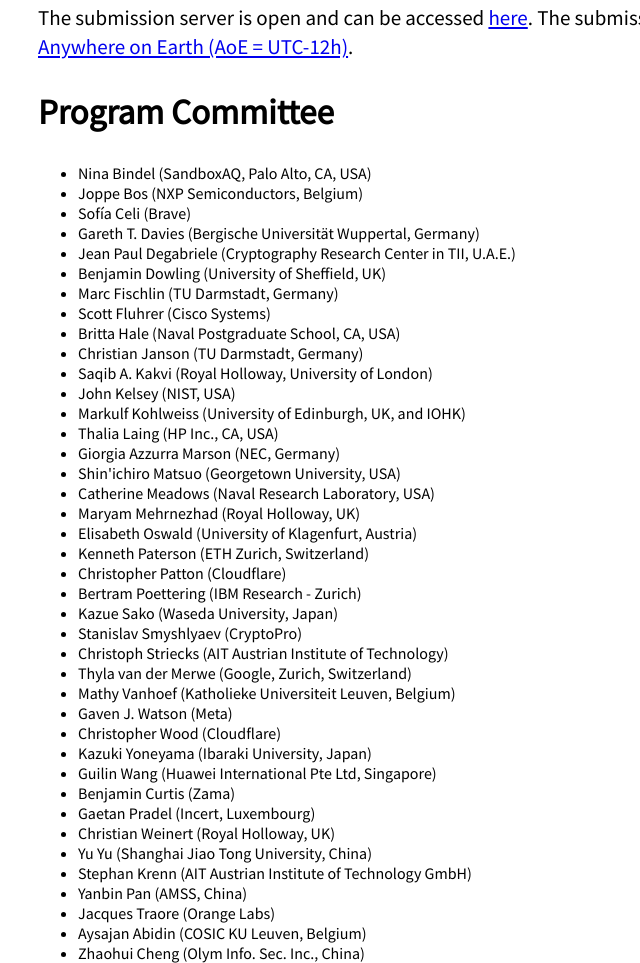
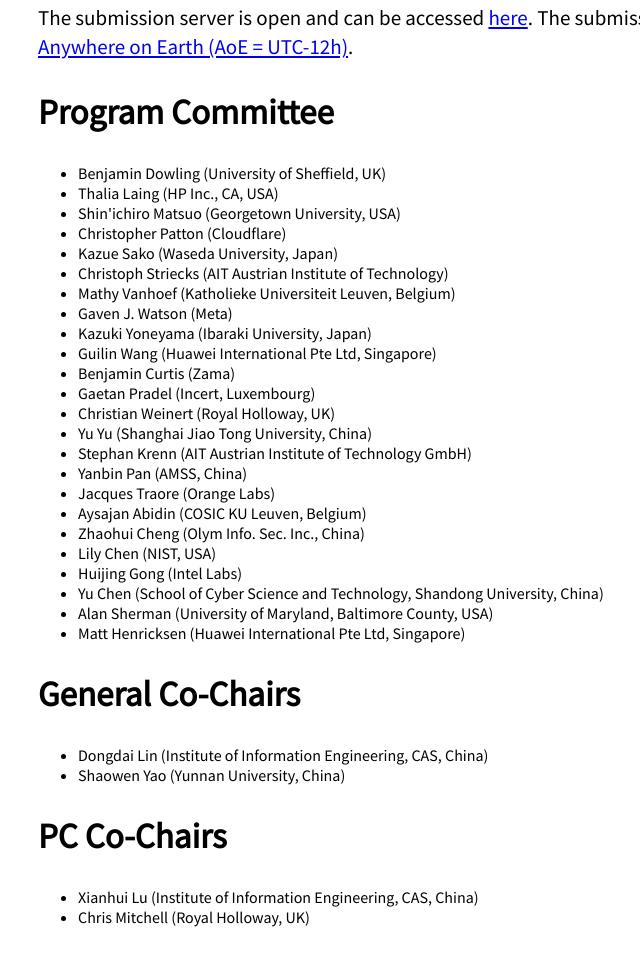
Before and after one commit to ssresearch24/ssresearch24.github.io, a plain HTML site: page cfp.html in a window 1280 px wide. Shown: the part 2234-3197 px from the top of the page, without its empty margins (90-730 px from the left). Drawn offline with Linux system fonts and the light colour scheme.

Commit message:
Update cfp.html

```diff
--- a/cfp.html
+++ b/cfp.html
@@ -118,35 +118,14 @@ The submission server is open and can be accessed <a href="http://www.easychair.
 <h2>Program Committee</h2>
 
 <ul>
-<li>Nina Bindel (SandboxAQ, Palo Alto, CA, USA)                            </li>
-<li>Joppe Bos (NXP Semiconductors, Belgium)                                </li>
-<li>Sofía Celi (Brave)                                                     </li>
-<li>Gareth T. Davies (Bergische Universität Wuppertal, Germany)            </li>
-<li>Jean Paul Degabriele (Cryptography Research Center in TII, U.A.E.)     </li>
 <li>Benjamin Dowling (University of Sheffield, UK)                         </li>
-<li>Marc Fischlin (TU Darmstadt, Germany)                                  </li>
-<li>Scott Fluhrer (Cisco Systems)                                          </li>
-<li>Britta Hale (Naval Postgraduate School, CA, USA)                       </li>
-<li>Christian Janson (TU Darmstadt, Germany)                               </li>
-<li>Saqib A. Kakvi (Royal Holloway, University of London)                  </li>
-<li>John Kelsey (NIST, USA)                                                </li>
-<li>Markulf Kohlweiss (University of Edinburgh, UK, and IOHK)              </li>
 <li>Thalia Laing (HP Inc., CA, USA)                                        </li>
-<li>Giorgia Azzurra Marson (NEC, Germany)                                  </li>
 <li>Shin'ichiro Matsuo (Georgetown University, USA)                        </li>
-<li>Catherine Meadows (Naval Research Laboratory, USA)                     </li>
-<li>Maryam Mehrnezhad (Royal Holloway, UK) 				                   </li>
-<li>Elisabeth Oswald (University of Klagenfurt, Austria)                   </li>
-<li>Kenneth Paterson (ETH Zurich, Switzerland)                             </li>
 <li>Christopher Patton (Cloudflare)                                        </li>
-<li>Bertram Poettering (IBM Research - Zurich)                             </li>
 <li>Kazue Sako (Waseda University, Japan)                                  </li>
-<li>Stanislav Smyshlyaev (CryptoPro)                                       </li>
 <li>Christoph Striecks (AIT Austrian Institute of Technology)              </li>
-<li>Thyla van der Merwe (Google, Zurich, Switzerland)                      </li>
 <li>Mathy Vanhoef (Katholieke Universiteit Leuven, Belgium)                </li>
 <li>Gaven J. Watson (Meta)                                                 </li>
-<li>Christopher Wood (Cloudflare)                                          </li>
 <li>Kazuki Yoneyama (Ibaraki University, Japan)                            </li>
 <li>Guilin Wang (Huawei International Pte Ltd, Singapore)                  </li>
 <li>Benjamin Curtis (Zama)                                                 </li>
```
